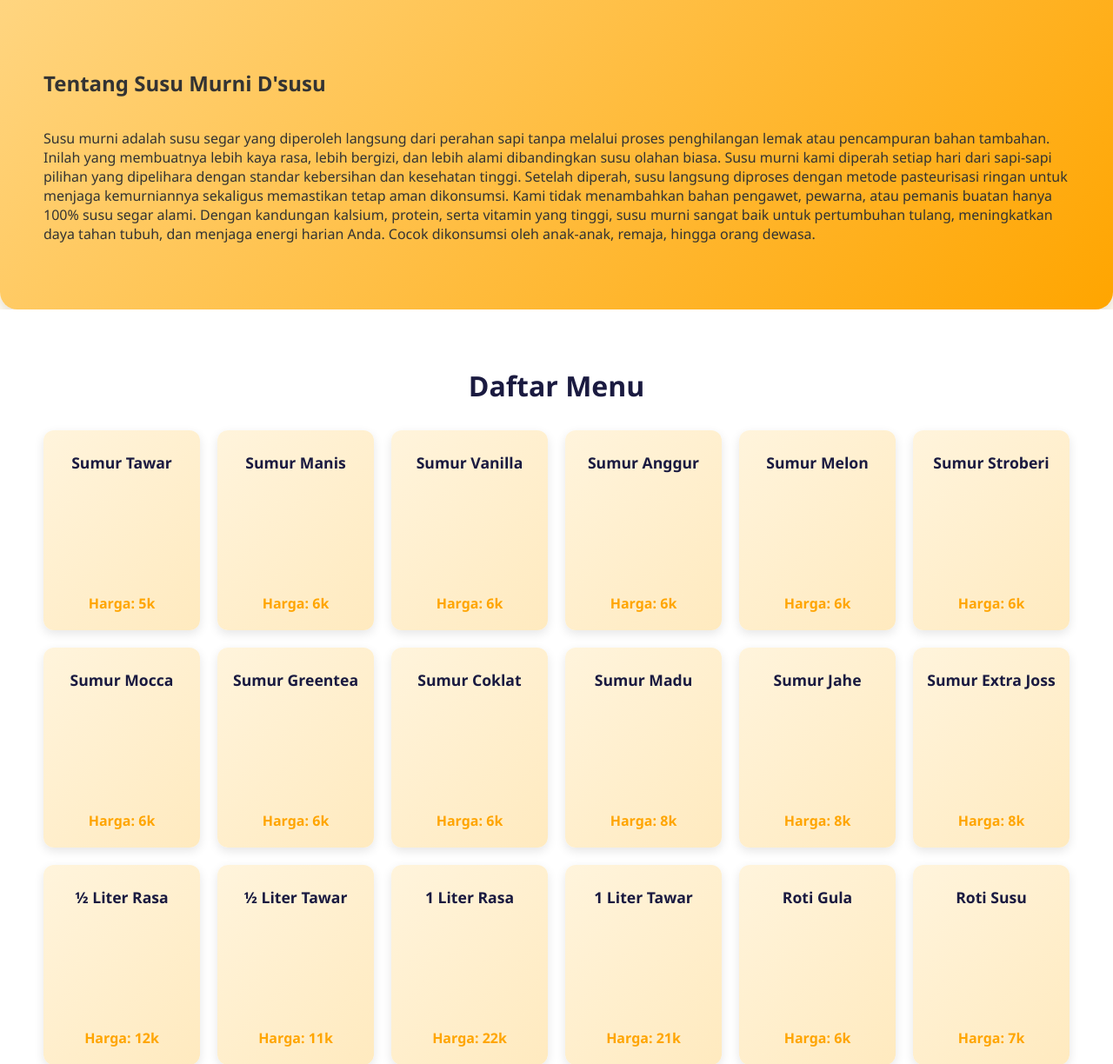
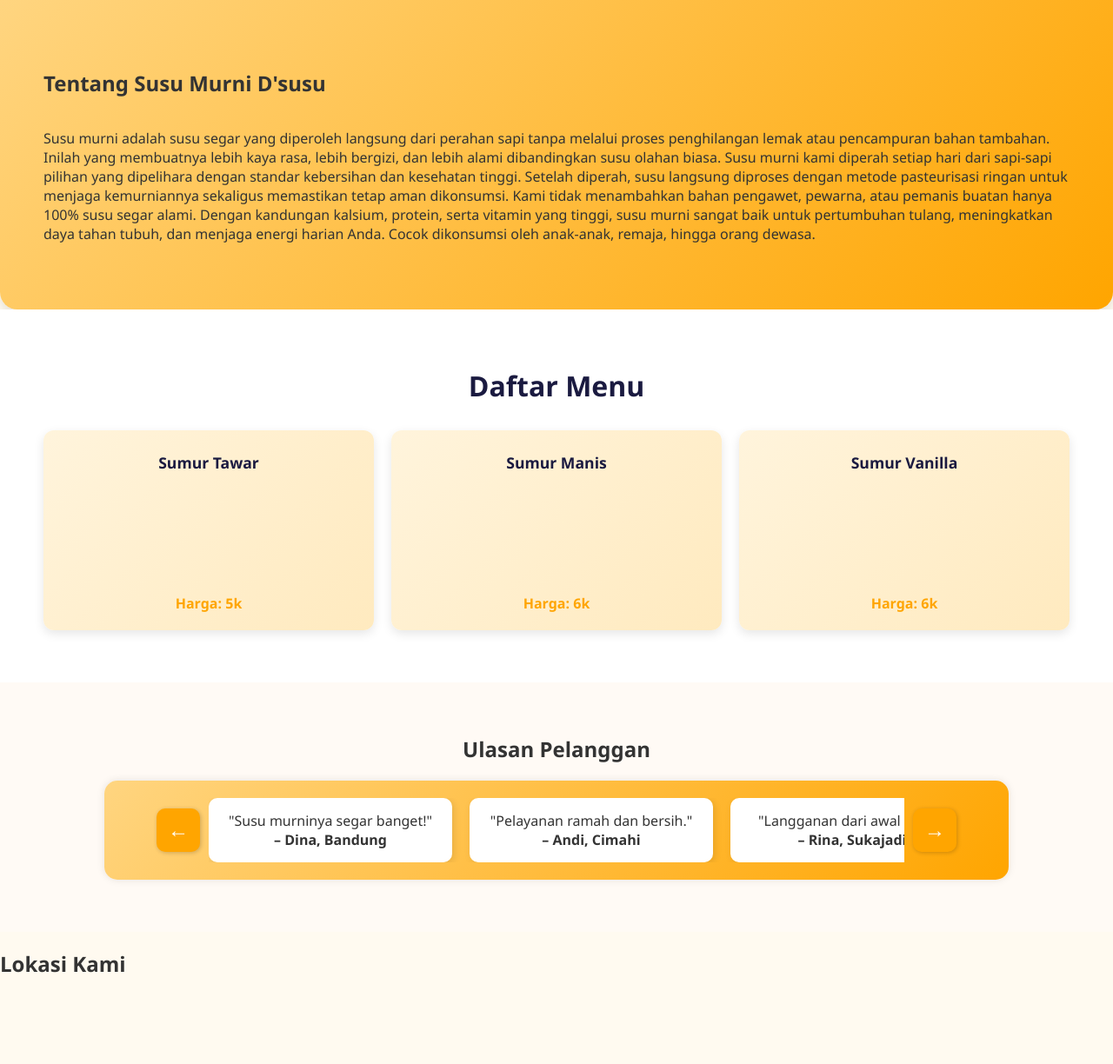
Before and after one commit to marsyadindaaa/susu-db, a PHP site: page /indextamu.php in a window 1280 px wide. Shown: the part 818-2042 px from the top of the page at 87% size. After the commit the page ends 1937 px from the top, so only its background shows below. Run offline with PHP 8.4, Linux system fonts and the light colour scheme; data that the repository does not hold is empty; grey boxes are pictures that could not be loaded.

Commit message:
hapus katalog

```diff
--- a/indextamu.php
+++ b/indextamu.php
@@ -72,31 +72,7 @@ include('db.php'); // Include public database connection
           <div class="card-produk"><h3>Sumur Tawar</h3><p>Harga: 5k</p></div>
           <div class="card-produk"><h3>Sumur Manis</h3><p>Harga: 6k</p></div>
           <div class="card-produk"><h3>Sumur Vanilla</h3><p>Harga: 6k</p></div>
-          <div class="card-produk"><h3>Sumur Anggur</h3><p>Harga: 6k</p></div>
-          <div class="card-produk"><h3>Sumur Melon</h3><p>Harga: 6k</p></div>
-          <div class="card-produk"><h3>Sumur Stroberi</h3><p>Harga: 6k</p></div>
-          <div class="card-produk"><h3>Sumur Mocca</h3><p>Harga: 6k</p></div>
-          <div class="card-produk"><h3>Sumur Greentea</h3><p>Harga: 6k</p></div>
-          <div class="card-produk"><h3>Sumur Coklat</h3><p>Harga: 6k</p></div>
-          <div class="card-produk"><h3>Sumur Madu</h3><p>Harga: 8k</p></div>
-          <div class="card-produk"><h3>Sumur Jahe</h3><p>Harga: 8k</p></div>
-          <div class="card-produk"><h3>Sumur Extra Joss</h3><p>Harga: 8k</p></div>
-          <div class="card-produk"><h3>½ Liter Rasa</h3><p>Harga: 12k</p></div>
-          <div class="card-produk"><h3>½ Liter Tawar</h3><p>Harga: 11k</p></div>
-          <div class="card-produk"><h3>1 Liter Rasa</h3><p>Harga: 22k</p></div>
-          <div class="card-produk"><h3>1 Liter Tawar</h3><p>Harga: 21k</p></div>
 
-          <!-- Roti Bakar Kukus -->
-          <div class="card-produk"><h3>Roti Gula</h3><p>Harga: 6k</p></div>
-          <div class="card-produk"><h3>Roti Susu</h3><p>Harga: 7k</p></div>
-          <div class="card-produk"><h3>Roti Coklat</h3><p>Harga: 7k</p></div>
-          <div class="card-produk"><h3>Roti Stroberi</h3><p>Harga: 7k</p></div>
-          <div class="card-produk"><h3>Roti Kacang</h3><p>Harga: 7k</p></div>
-          <div class="card-produk"><h3>Roti 2 Rasa</h3><p>Harga: 8k</p></div>
-          <div class="card-produk"><h3>Roti 3 Rasa</h3><p>Harga: 9k</p></div>
-          <div class="card-produk"><h3>Roti Keju</h3><p>Harga: 8k</p></div>
-
-          <!-- Dynamic Products from Database -->
           <?php
           // Query to fetch dynamic products
           $result = $conn->query("SELECT * FROM produk ORDER BY id DESC");
```
